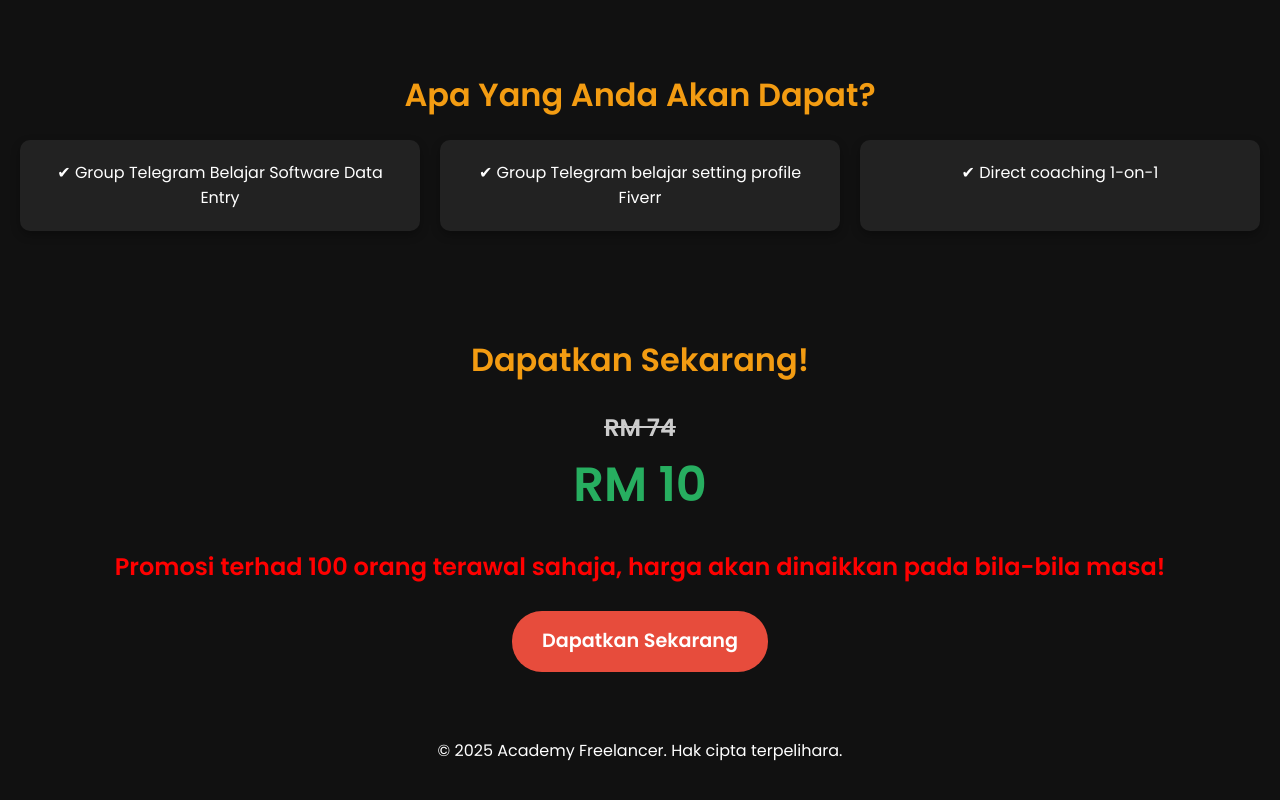
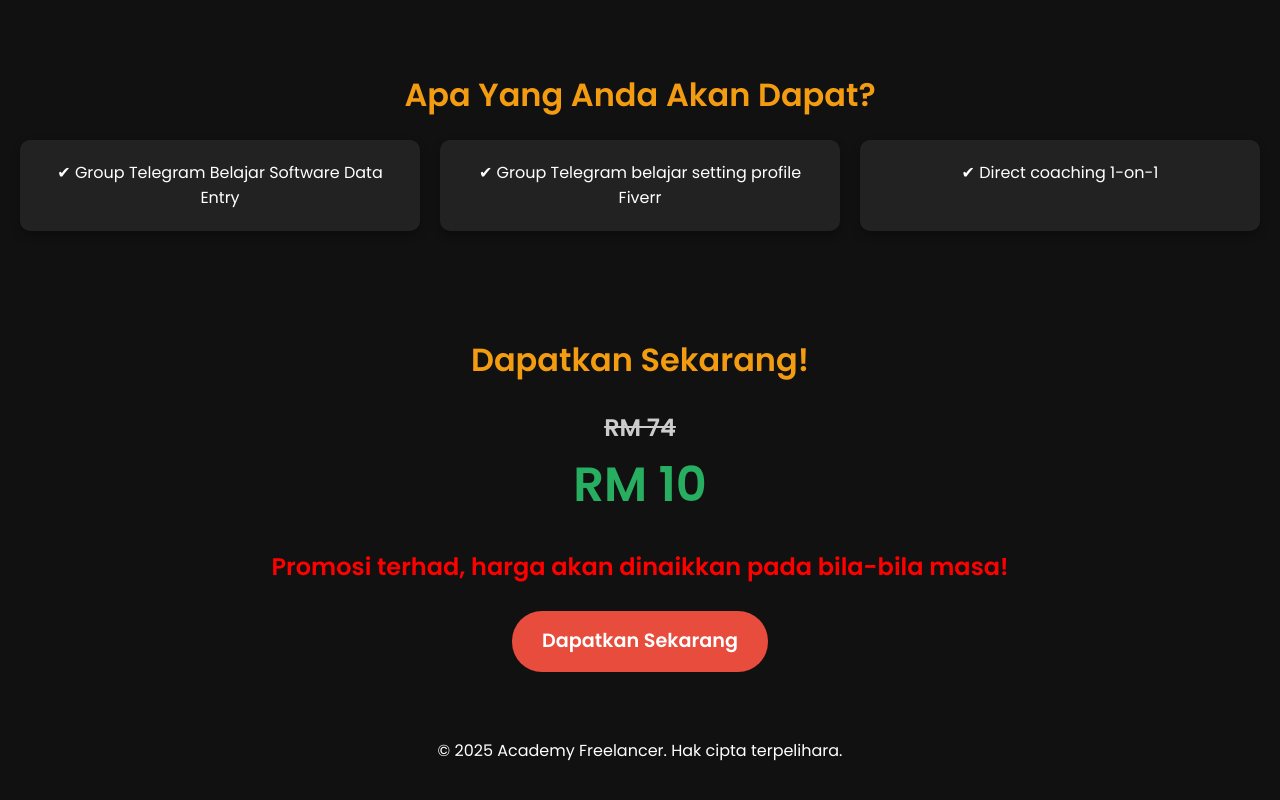
Before and after one commit to MizuharaKurumi/landing-page, a plain HTML site: page index.html in a window 1280 px wide. Shown: the part 1546-2346 px from the top of the page. Drawn offline with Linux system fonts and the light colour scheme.

Commit message:
Update index.html

```diff
--- a/index.html
+++ b/index.html
@@ -188,7 +188,7 @@
     <section id="purchase">
         <h2>Dapatkan Sekarang!</h2>
         <h3><span class="original-price">RM 74</span> <br> <span class="promo-price">RM 10</span></h3>
-        <h3 style="color: red;">Promosi terhad 100 orang terawal sahaja, harga akan dinaikkan pada bila-bila masa!</h3>
+        <h3 style="color: red;">Promosi terhad, harga akan dinaikkan pada bila-bila masa!</h3>
             <a href="https://toyyibpay.com/A-Z-FIVERRFREELANCE-GUIDE" class="btn">Dapatkan Sekarang</a>
     </section>
 
```
